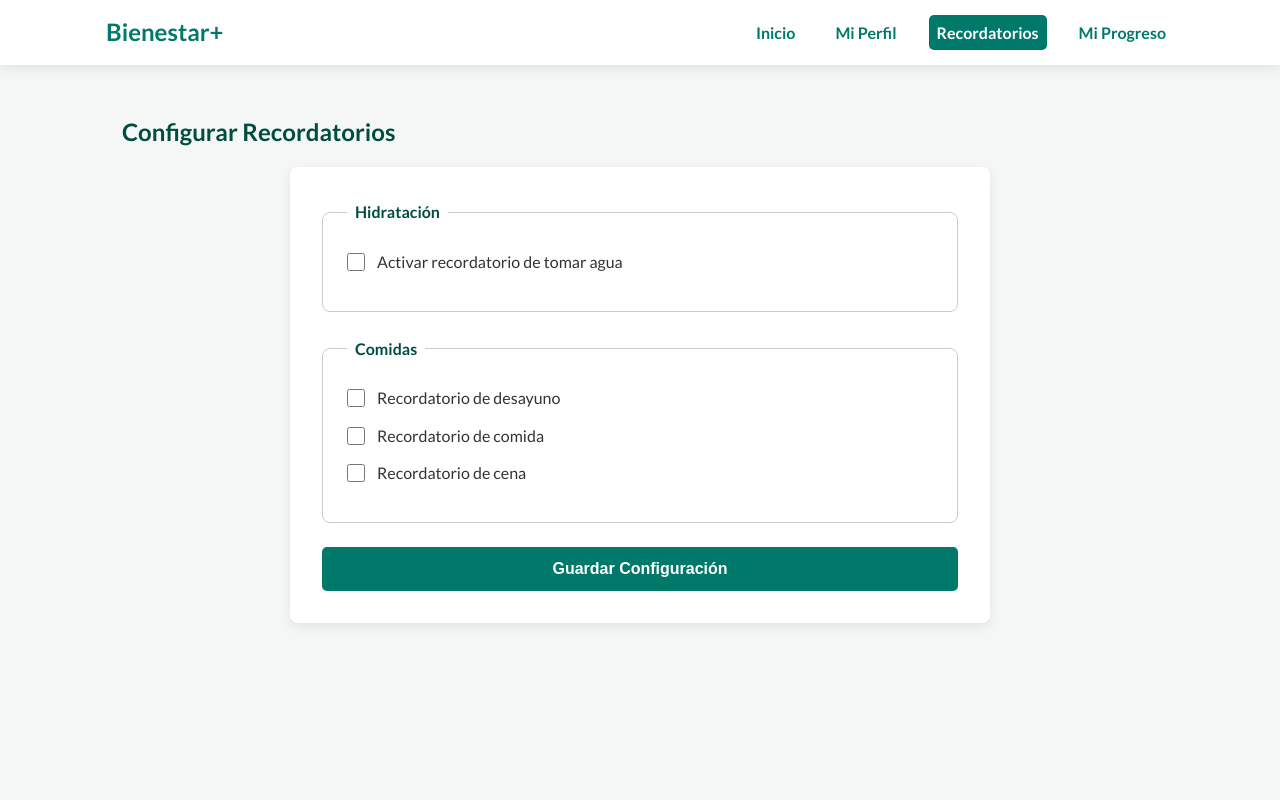
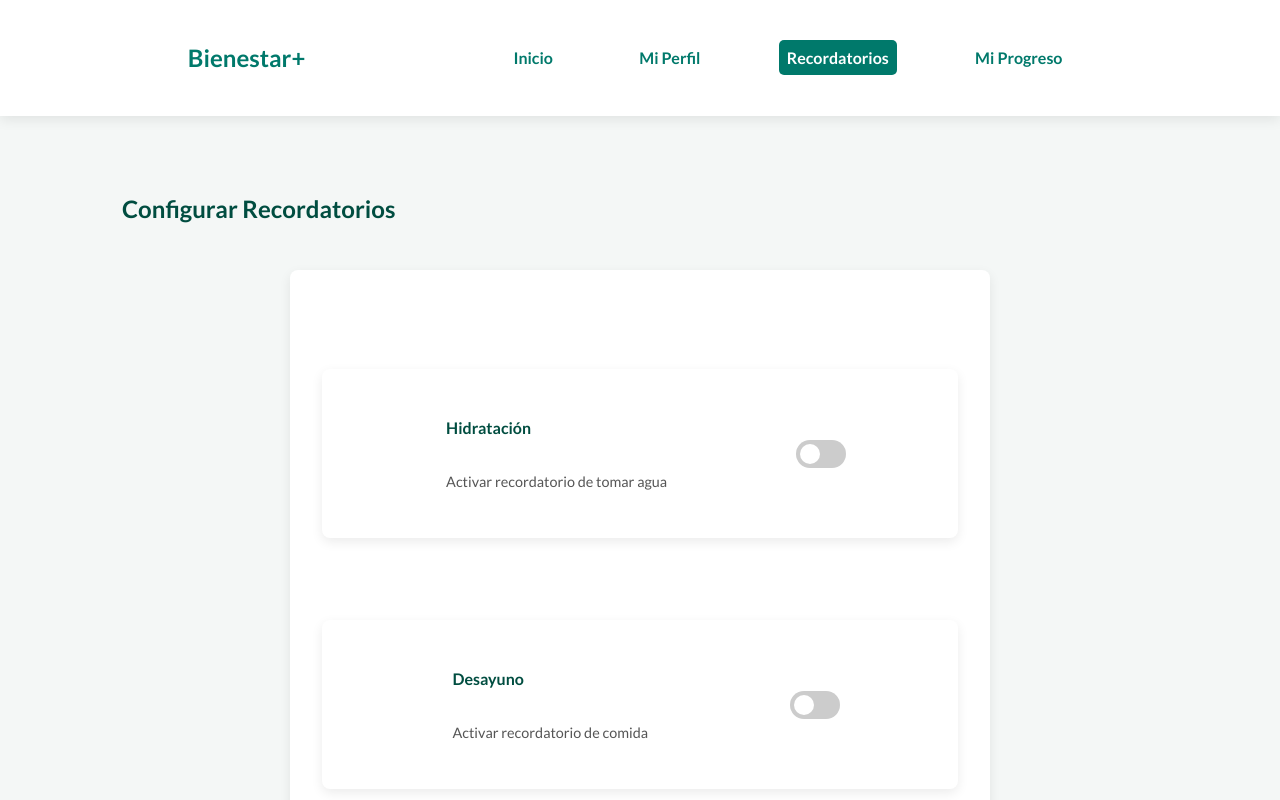
Before and after one commit to Chengozzz/Pagina-Salud, a plain HTML site: page index.html in a window 1280 px wide. Both pictures are taken after a click on the link "Recordatorios". Shown: the top 800 px of the page. Drawn offline with Linux system fonts and the light colour scheme.

Commit message:
edicion de card en vez de lista

```diff
--- a/index.html
+++ b/index.html
@@ -104,34 +104,57 @@
                 <section id="recordatorios" class="page-section">
             <h2>Configurar Recordatorios</h2>
             <form id="formRecordatorios" class="form-container">
-                <fieldset>
-                    <legend>Hidratación</legend>
-                    <label class="checkbox-label">
+
+                                <div class="recordatorios-gallery">
+
+                                        <div class="card recordatorio-card">
+                        <div class="card-content">
+                            <h4>Hidratación</h4>
+                            <p>Activar recordatorio de tomar agua</p>
+                        </div>
+                        <label class="switch">
                             <input type="checkbox" id="check-agua">
-                        Activar recordatorio de tomar agua
+                            <span class="slider"></span>
                         </label>
-                </fieldset>
+                    </div>
 
-                <fieldset>
-                    <legend>Comidas</legend>
-                    <label class="checkbox-label">
+                                        <div class="card recordatorio-card">
+                        <div class="card-content">
+                            <h4>Desayuno</h4>
+                            <p>Activar recordatorio de comida</p>
+                        </div>
+                        <label class="switch">
                             <input type="checkbox" id="check-desayuno">
-                        Recordatorio de desayuno
+                            <span class="slider"></span>
                         </label>
-                    <label class="checkbox-label">
+                    </div>
+
+                                        <div class="card recordatorio-card">
+                        <div class="card-content">
+                            <h4>Comida</h4>
+                            <p>Activar recordatorio de comida</p>
+                        </div>
+                        <label class="switch">
                             <input type="checkbox" id="check-comida">
-                        Recordatorio de comida
+                            <span class="slider"></span>
                         </label>
-                    <label class="checkbox-label">
+                    </div>
+
+                                        <div class="card recordatorio-card">
+                        <div class="card-content">
+                            <h4>Cena</h4>
+                            <p>Activar recordatorio de cena</p>
+                        </div>
+                        <label class="switch">
                             <input type="checkbox" id="check-cena">
-                        Recordatorio de cena
+                            <span class="slider"></span>
                         </label>
-                </fieldset>
+                    </div>
 
+                </div>
                 <button type="submit" id="guardarRecordatorios" class="btn-primary">Guardar Configuración</button>
             </form>
         </section>
-
                 <section id="progreso" class="page-section">
             <h2>Registra tu Progreso Semanal</h2>
            <form id="formProgreso" class="form-container">
--- a/style.css
+++ b/style.css
@@ -262,4 +262,82 @@ tbody tr:last-child td {
         /* 3 columnas en pantallas grandes */
         grid-template-columns: repeat(3, 1fr);
     }
+    /* --- CSS Adicional para la sección de Recordatorios --- */
+
+/* 1. Contenedor para las tarjetas de recordatorio */
+.recordatorios-gallery {
+    display: flex;
+    flex-direction: column; /* Apila las tarjetas verticalmente */
+    gap: 1rem; /* Espacio entre tarjetas (ajusta si es necesario) */
+    margin-bottom: 2rem; /* Espacio antes del botón 'Guardar' */
 }
+
+/* 2. Estilo de la tarjeta de recordatorio */
+.recordatorio-card {
+    display: flex;
+    justify-content: space-between; /* Contenido a la izq, toggle a la der */
+    align-items: center; /* Centra verticalmente */
+    padding: 1.25rem 1.5rem; /* Relleno interno de la tarjeta */
+}
+
+.recordatorio-card .card-content {
+    padding: 0;
+}
+
+.recordatorio-card .card-content h4 {
+    margin-bottom: 0.25rem; /* Menos espacio entre título y párrafo */
+}
+
+.recordatorio-card .card-content p {
+    margin-bottom: 0; /* Quitamos margen inferior del párrafo */
+    font-size: 0.9rem;
+    color: #555; /* Un color más suave para la descripción */
+}
+
+
+/* 3. Estilos para el interruptor (toggle switch) */
+.switch {
+    position: relative;
+    display: inline-block;
+    width: 50px;
+    height: 28px;
+}
+
+.switch input {
+    opacity: 0;
+    width: 0;
+    height: 0;
+}
+
+.slider {
+    position: absolute;
+    cursor: pointer;
+    top: 0;
+    left: 0;
+    right: 0;
+    bottom: 0;
+    background-color: #ccc;
+    transition: .4s;
+    border-radius: 28px;
+}
+
+.slider:before {
+    position: absolute;
+    content: "";
+    height: 20px;
+    width: 20px;
+    left: 4px;
+    bottom: 4px;
+    background-color: white;
+    transition: .4s;
+    border-radius: 50%;
+}
+
+input:checked + .slider {
+    background-color: #4CAF50; /* Color verde */
+}
+
+input:checked + .slider:before {
+    transform: translateX(22px);
+}
+}
```
Lines whose indentation alone changed are shown as unchanged.
